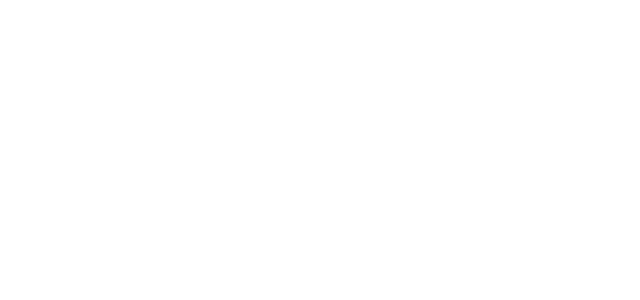
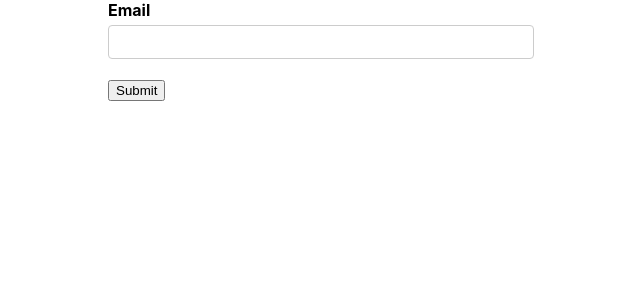
Before and after one commit to gopinav/React-Formik-Tutorials, a React (Create React App) app in the folder formik-controls-demo/: page / in a window 1280 px wide. Shown: the top 300 px of the page, without its empty margins (319-959 px from the left). Built offline with nearby package versions, Linux system fonts and the light colour scheme.

Commit message:
Input component

```diff
--- a/formik-controls-demo/src/components/FormikContainer.js
+++ b/formik-controls-demo/src/components/FormikContainer.js
@@ -1,13 +1,37 @@
 import React from 'react'
 import { Formik, Form } from 'formik'
+import * as Yup from 'yup'
+import FormikControl from './FormikControl'
 
 function FormikContainer () {
-  const initialValues = {}
-  const onSubmit = () => {}
+  const initialValues = {
+    email: ''
+  }
+  const validationSchema = Yup.object({
+    email: Yup.string().required('Required')
+  })
+  const onSubmit = values => {
+    console.log('Form data', values)
+  }
 
   return (
-    <Formik initialValues={initialValues} onSubmit={onSubmit}>
-      {formik => <Form></Form>}
+    <Formik
+      initialValues={initialValues}
+      validationSchema={validationSchema}
+      onSubmit={onSubmit}
+    >
+      {formik => (
+        <Form>
+          <FormikControl
+            control='input'
+            type='email'
+            label='Email'
+            name='email'
+            formik={formik}
+          />
+          <button type='submit'>Submit</button>
+        </Form>
+      )}
     </Formik>
   )
 }
--- a/formik-controls-demo/src/components/FormikControl.js
+++ b/formik-controls-demo/src/components/FormikControl.js
@@ -1,9 +1,11 @@
 import React from 'react'
+import Input from './Input'
 
 function FormikControl (props) {
-  const { control } = props
+  const { control, ...rest } = props
   switch (control) {
     case 'input':
+      return <Input {...rest} />
     case 'textarea':
     case 'select':
     case 'radio':
--- /dev/null
+++ b/formik-controls-demo/src/components/Input.js
@@ -0,0 +1,15 @@
+import React from 'react'
+import { Field, ErrorMessage } from 'formik'
+
+function Input (props) {
+  const { label, name, formik, ...rest } = props
+  return (
+    <div className='form-control'>
+      <label htmlFor={name}>{label}</label>
+      <Field id={name} name={name} {...rest} />
+      <ErrorMessage name={name} />
+    </div>
+  )
+}
+
+export default Input
```
